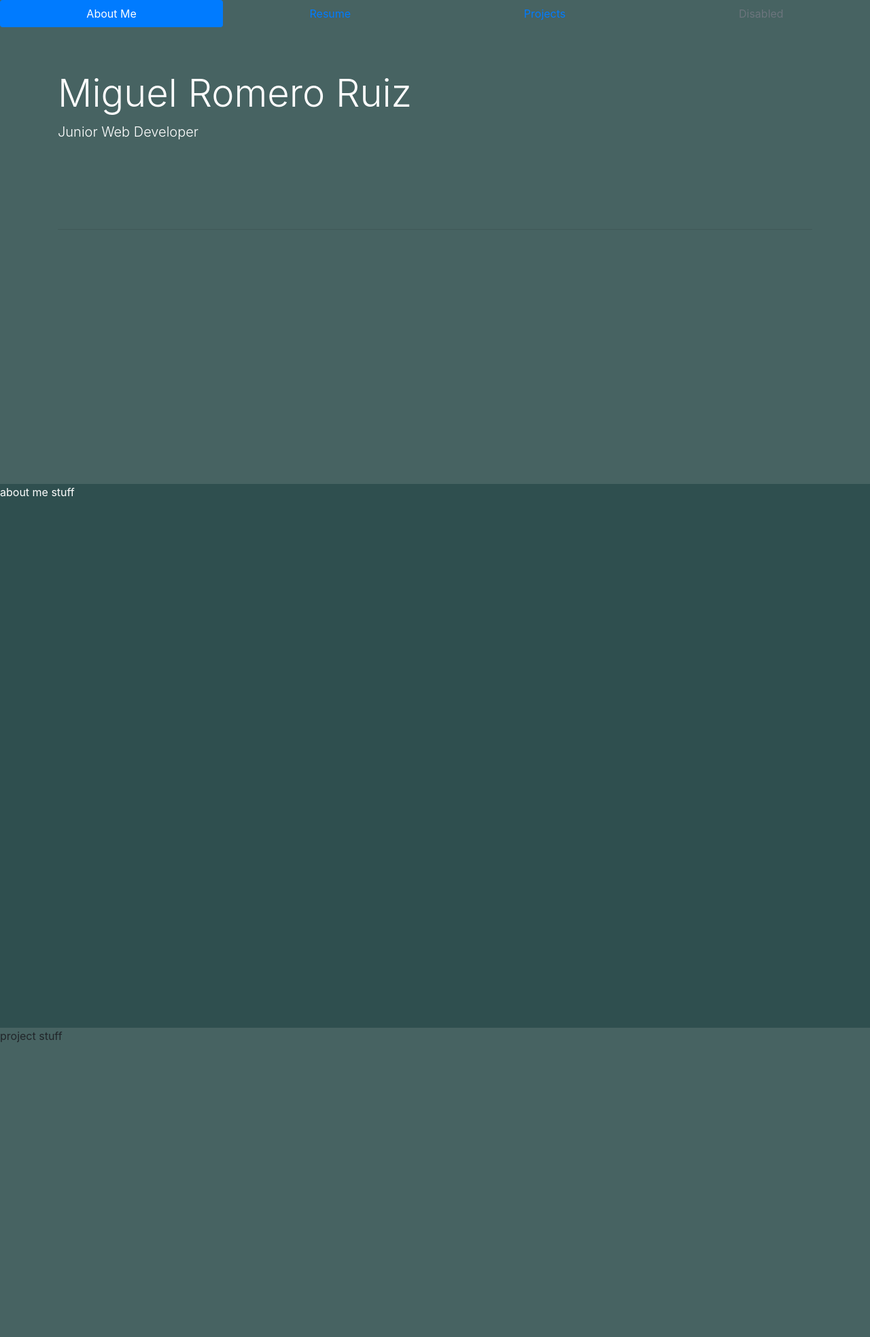
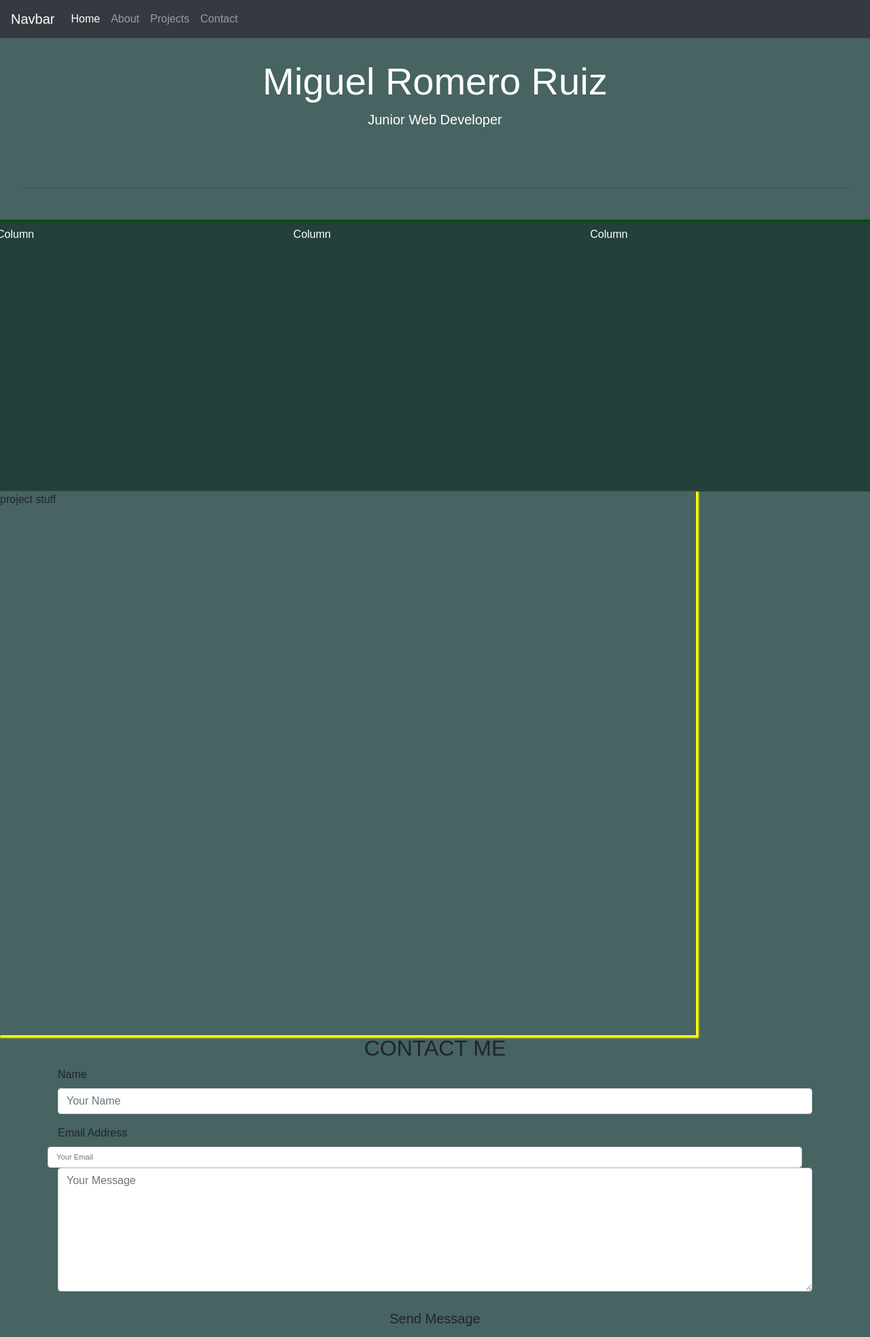
Before and after one commit to mromeroruiz/Portfolio, a plain HTML site: page index.html in a window 1280 px wide. Shown: the top 1967 px of the page at 68% size. Drawn offline with nearby package versions, Linux system fonts and the light colour scheme.

Commit message:
Made changes

```diff
--- a/about.css
+++ b/about.css
@@ -1,5 +1,35 @@
-#about {
+.column {
+    float: left;
     background-Color: darkslategray;
-    height: 100vh;
+    height: 300pt;
+    padding: 10px;
+    width: 33.33%;
     color: white;
+    /*box-shadow: 2px 2px 2px 2px red;*/
 }
+
+#about-picture {
+    float:left;
+    width:33.33%;
+    padding: 10px;
+    height: 300px;
+
+}
+#profile-pic{
+    width: 15vw;
+    height: 40vh;
+    object-fit: cover;
+    border-radius: 2em;
+    left: 50px;
+
+    box-shadow: 2px 2px 2px 2px red;
+}
+#aboutme {
+    width: 40vw;
+    position: relative;
+    padding: 20px;
+    top: -300px;
+    left: -170px;
+    float: right;
+    box-shadow: 2px 2px 2px 2px blue;
+}
--- a/body.css
+++ b/body.css
@@ -1,3 +1,7 @@
+* {
+    box-sizing: border-box;
+}
 body {
+    font-family: sans-serif;
     background-color: rgb(71, 99, 98);
 }
--- a/contact.css
+++ b/contact.css
@@ -0,0 +1,12 @@
+#contactme{
+    font-size: 70%;
+    color: white;
+    float: right;
+    margin-right: 5%;
+}
+#email {
+    font-size: 70%;
+    color: white;
+    float: right;
+    margin-right: 15px;
+}
--- a/header.css
+++ b/header.css
@@ -1,5 +1,8 @@
 #header {
     background-color: rgb(71, 99, 98);
-    height: 80vh;
+    padding: 30px;
+    text-align: center;
+    font-size: 35px;
     color: white;
+    box-shadow: 2px 2px 2px 2px green;
 }
--- a/index.html
+++ b/index.html
@@ -13,48 +13,109 @@
 </head>
 
 <body>
-    <ul class="nav nav-pills nav-fill">
-        <li class="nav-item">
-          <a class="nav-link active" href="#">About Me</a>
-        </li>
-        <li class="nav-item">
-          <a class="nav-link" href="#">Resume</a>
-        </li>
-        <li class="nav-item">
-          <a class="nav-link" href="#">Projects</a>
-        </li>
-        <li class="nav-item">
-          <a class="nav-link disabled" href="#" tabindex="-1" aria-disabled="true">Disabled</a>
-        </li>
-      </ul>
+    <nav class="navbar navbar-expand-lg navbar-dark bg-dark">
+        <a class="navbar-brand" href="#">Navbar</a>
+        <button class="navbar-toggler" type="button" data-toggle="collapse" data-target="#navbarNavAltMarkup" aria-controls="navbarNavAltMarkup" aria-expanded="false" aria-label="Toggle navigation">
+          <span class="navbar-toggler-icon"></span>
+        </button>
+        <div class="collapse navbar-collapse" id="navbarNavAltMarkup">
+          <div class="navbar-nav">
+            <a class="nav-item nav-link active" href="#header">Home <span class="sr-only">(current)</span></a>
+            <a class="nav-item nav-link" href="#about">About</a>
+            <a class="nav-item nav-link" href="#portfolio">Projects</a>
+            <a class="nav-item nav-link" href="#contact" tabindex="-1">Contact</a>
+          </div>
+        </div>
+      </nav>
 
     <!--Header-->
-    <div id= header class="jumbotron jumbotron-fluid">
-        <div class="container">
+    <div id="header">
             <h1 class="display-4">Miguel Romero Ruiz</h1>
             <p class="lead">Junior Web Developer</p>
             <br>
-            <br>
-            <br>
-            <br>
+
             <hr />
 
-        </div>
+
     </div>
+    <!--Main-->
+    <div id="main">
     <!--About-->
-    <section id="about">
-        <p>about me stuff</p>
-    </section>
+    <div class="row">
+        <div class="column" style="background-color:rgba(5, 34, 28, 0.534);">Column</div>
+        <div class="column" style="background-color:rgba(5, 34, 28, 0.534);">Column</div>
+        <div class="column" style="background-color:rgba(5, 34, 28, 0.534);">Column</div>
+    </div>
 
     <!--Projects-->
     <section id="portfolio">
         <p>project stuff</p>
     </section>
+    </div>
+    <!--Contact-->
+    <section id="contact">
+        <div class="container">
+          <h2 class="text-center text-uppercase">Contact Me</h2>
+          <div class="row">
+            <div class="col-12">
+              <form action="https://formspree.io/tmcclellan@elevenfifty.org" method="POST">
+                <div class="control-group">
+                  <div class="form-group">
+                    <label>Name</label>
+                    <input
+                      type="text"
+                      class="form-control"
+                      placeholder="Your Name"
+                      id="name"
+                      required
+                      data-validation-required-message="Please enter your name"
+                      name="name"
+                      >
+                    <p class="help-block text-danger"></p>
+                  </div>
+                </div>
+                <div class="control-group">
+                  <div class="form-group">
+                    <label>Email Address</label>
+                    <input
+                      type="email"
+                      class="form-control"
+                      placeholder="Your Email"
+                      id="email"
+                      required
+                      data-validation-required-message="Please enter your email"
+                      name="_replyto"
+                    >
+                    <p class="help-block text-danger"></p>
+                  </div>
+                </div>
+                <div class="control-group">
+                  <div class="form-group">
+                    <textarea
+                      class="form-control"
+                      rows="7"
+                      placeholder="Your Message"
+                      id="message"
+                      required
+                      data-validation-required-message="Please leave a message"
+                      name="message"
+                    ></textarea>
+                    <p class="help-block text-danger"></p>
+                  </div>
+                </div>
+                <div class="text-center">
+                  <div id="success"></div>
+                  <button type="submit" class="btn btn-lg btn-black">
+                    <i class="fa fa-paper-plane-o" aria-hidden="true"></i>
+                    Send Message
+                  </button>
+                </div>
+              </form>
+            </div>
+          </div>
+        </div>
+      </section>
 
-    <!--Contact-->
-    <section>
-        <p>contact me stuff</p>
-    </section>
 
     <!--Bootstrap JS Files-->
     <script src="https://code.jquery.com/jquery-3.3.1.slim.min.js" integrity="sha384-q8i/X+965DzO0rT7abK41JStQIAqVgRVzpbzo5smXKp4YfRvH+8abtTE1Pi6jizo"
--- a/main.css
+++ b/main.css
@@ -5,4 +5,3 @@
 @import "header.css";
 @import "navbar.css";
 @import "projects.css";
-@import "variables.css";
--- a/navbar.css
+++ b/navbar.css
@@ -0,0 +1,3 @@
+.nav-link {
+    text-decoration: red;
+}
--- a/projects.css
+++ b/projects.css
@@ -1,4 +1,6 @@
 #portfolio {
     background-color: rgb(71, 99, 98);
     height: 100vh;
+    width: 80vw;
+    box-shadow: 2px 2px 2px 2px yellow;
 }
```
Also changed, not shown: assets/Bee.jpg (added), variables.css (deleted).
